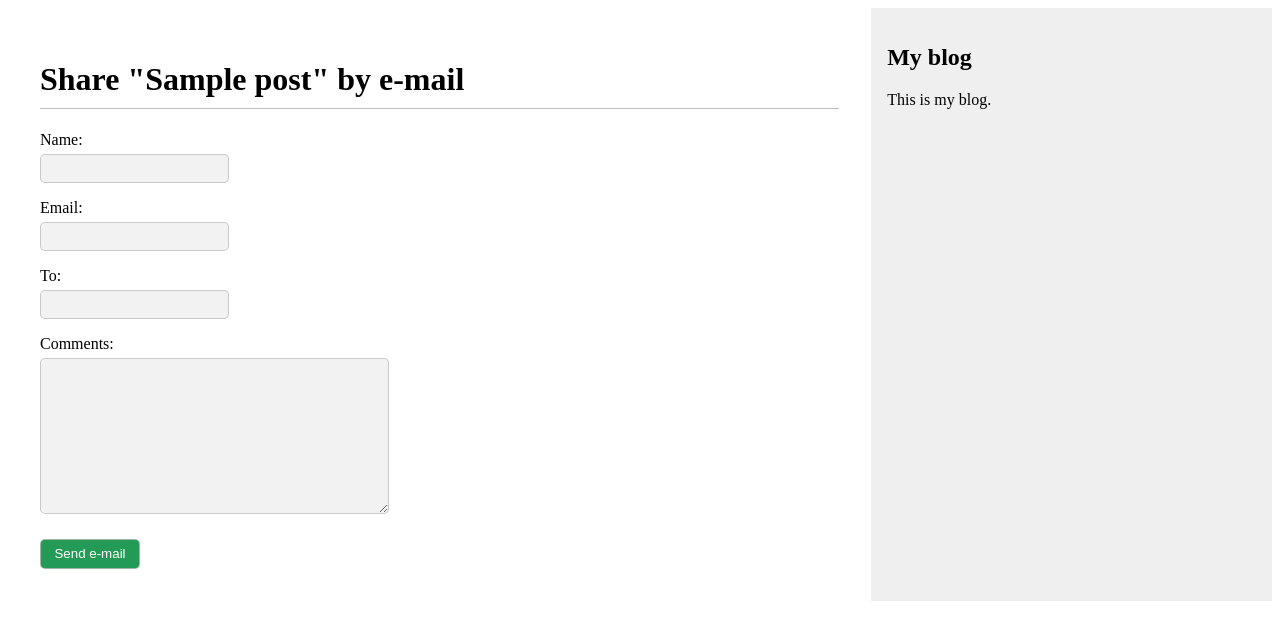
After one commit to Qausim/django-blog, a Django app: page /blog/1/share/ in a window 1280 px wide. The commit adds this page. Shown: the top 640 px of the page. Run offline with Django 3.2, Linux system fonts and the light colour scheme; tables that the repository leaves empty hold one stand-in row (values such as "Sample post").

Commit message:
Configured sharing a post by email and added the necessary html pages with adjustments where else needed

```diff
--- /dev/null
+++ b/mysite/blog/forms.py
@@ -0,0 +1,8 @@
+from django import forms
+
+
+class EmailPostForm(forms.Form):
+    name = forms.CharField(max_length=50)
+    email = forms.EmailField()
+    to = forms.EmailField()
+    comments = forms.CharField(required=False, widget=forms.Textarea)
--- a/mysite/blog/static/css/blog.css
+++ b/mysite/blog/static/css/blog.css
@@ -28,6 +28,11 @@ a {
     background-color: #efefef;
 }
 
+body #content h1:first-child {
+    border-bottom: solid 1px #bebebe;
+    padding-bottom: 10px;
+}
+
 .step-links a {
     background: #bebebe;
     margin: 0 10px;
@@ -36,3 +41,35 @@ a {
     border-radius: 2px;
     vertical-align: middle;
 }
+
+input, label {
+    display: block
+}
+
+input, textarea {
+    margin-top: 5px;
+    border-radius: 5px;
+    background: #bebebe33;
+    padding-left: 5px;
+    padding-right: 5px;
+    border: #bebebecc 1px solid;
+}
+
+input {
+    height: 25px;
+    display: inline-block;
+}
+
+input[type='submit'] {
+    height: 30px;
+    width: 100px;
+    background: #239B56;
+    color: #fff;
+}
+.success-msg {
+    color: green;
+}
+
+.error-msg {
+    color: red;
+}
--- a/mysite/blog/templates/blog/post/detail.html
+++ b/mysite/blog/templates/blog/post/detail.html
@@ -8,4 +8,10 @@
         Published {{ post.publish }} by {{ post.author.username.title }}
     </p>
     {{ post.body|linebreaks}}
+
+    <p>
+        <a href="{% url 'blog:post_share' post.id %}">
+            Share this post
+        </a>
+    </p>
 {% endblock content %}
--- /dev/null
+++ b/mysite/blog/templates/blog/post/share.html
@@ -0,0 +1,22 @@
+{% extends 'blog/base.html' %}
+
+
+{% block title %}Share a post{% endblock title %}
+
+{% block content %}
+
+    {% if sent %}
+        <h1 class="success-msg">E-mail successfully sent</h1>
+        <p>
+            "{{ post.title }}" was successfully sent to {{ form.cleaned_data.to }}
+        </p>
+    {% else %}
+        <h1>Share "{{ post.title }}" by e-mail</h1>
+        <form action="." method="post">
+            {{ form.as_p }}
+            {% csrf_token %}
+            <input type="submit" value="Send e-mail">
+        </form>
+    {% endif %}
+
+{% endblock content %}
--- a/mysite/blog/urls.py
+++ b/mysite/blog/urls.py
@@ -7,5 +7,6 @@ app_name='blog'
 urlpatterns = [
     path('', views.PostListView.as_view(), name='post_list'),
     path('<int:year>/<int:month>/<int:day>/<slug:post>',
-    views.post_detail, name='post_detail')
+    views.post_detail, name='post_detail'),
+    path('<int:post_id>/share/', views.post_share, name='post_share'),
 ]
--- a/mysite/blog/views.py
+++ b/mysite/blog/views.py
@@ -1,7 +1,9 @@
-from django.views.generic import ListView
+from django.core.mail import send_mail
 from django.core.paginator import EmptyPage, PageNotAnInteger, Paginator
 from django.shortcuts import get_object_or_404, render
+from django.views.generic import ListView
 
+from .forms import EmailPostForm
 from .models import Post
 
 
@@ -27,3 +29,26 @@ def post_detail(request, year, month, day, post):
     return render(request, 'blog/post/detail.html', {
         'post': post
     })
+
+
+def post_share(request, post_id):
+    post = get_object_or_404(Post, pk=post_id, status='published')
+    sent = False
+    if request.method == 'POST':
+        form = EmailPostForm(request.POST)
+        if form.is_valid():
+            data = form.cleaned_data
+            post_url = request.build_absolute_uri(
+                post.get_absolute_url())
+            subject = f'{data["name"]} ({data["email"]}) recommends you reading "{post.title}"'
+            message = f'Read "{post.title}" at {post_url}\n\n{data["name"]}\'s comments: {data["comments"]}.'
+            send_mail(subject, message, 'admin@myblog.com', [data['to']])
+
+            sent = True
+    else:
+        form = EmailPostForm()
+    return render(request, 'blog/post/share.html', {
+        'post': post,
+        'form': form,
+        'sent': sent
+    })
--- a/requirements.txt
+++ b/requirements.txt
@@ -1 +1,4 @@
 django=2.2.2
+python-dotenv=0.10.3
+pytz=2019.1
+sqlparse=0.3.0
```
Also changed, not shown: mysite/mysite/settings.py (+14 -0 lines), 1 other file.
